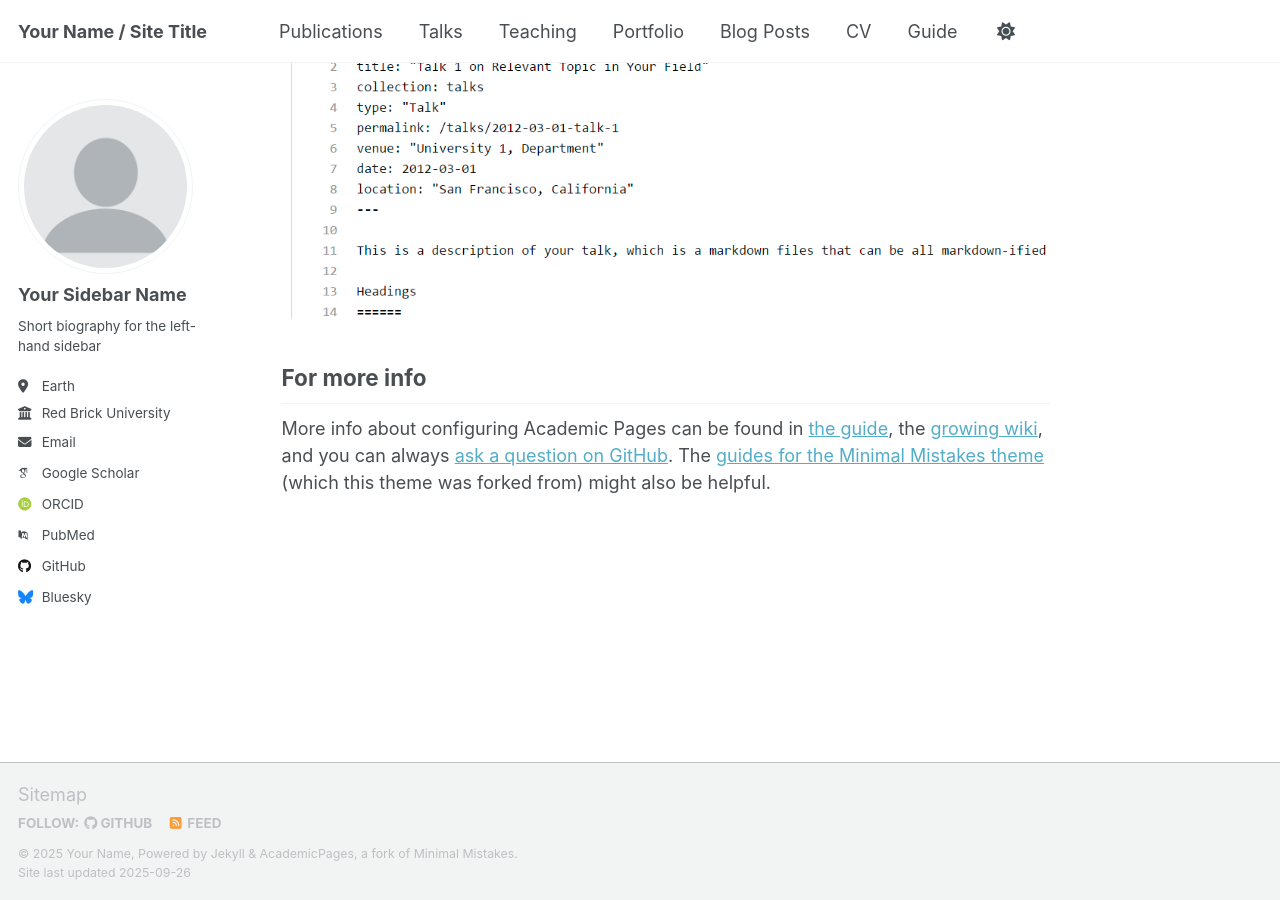
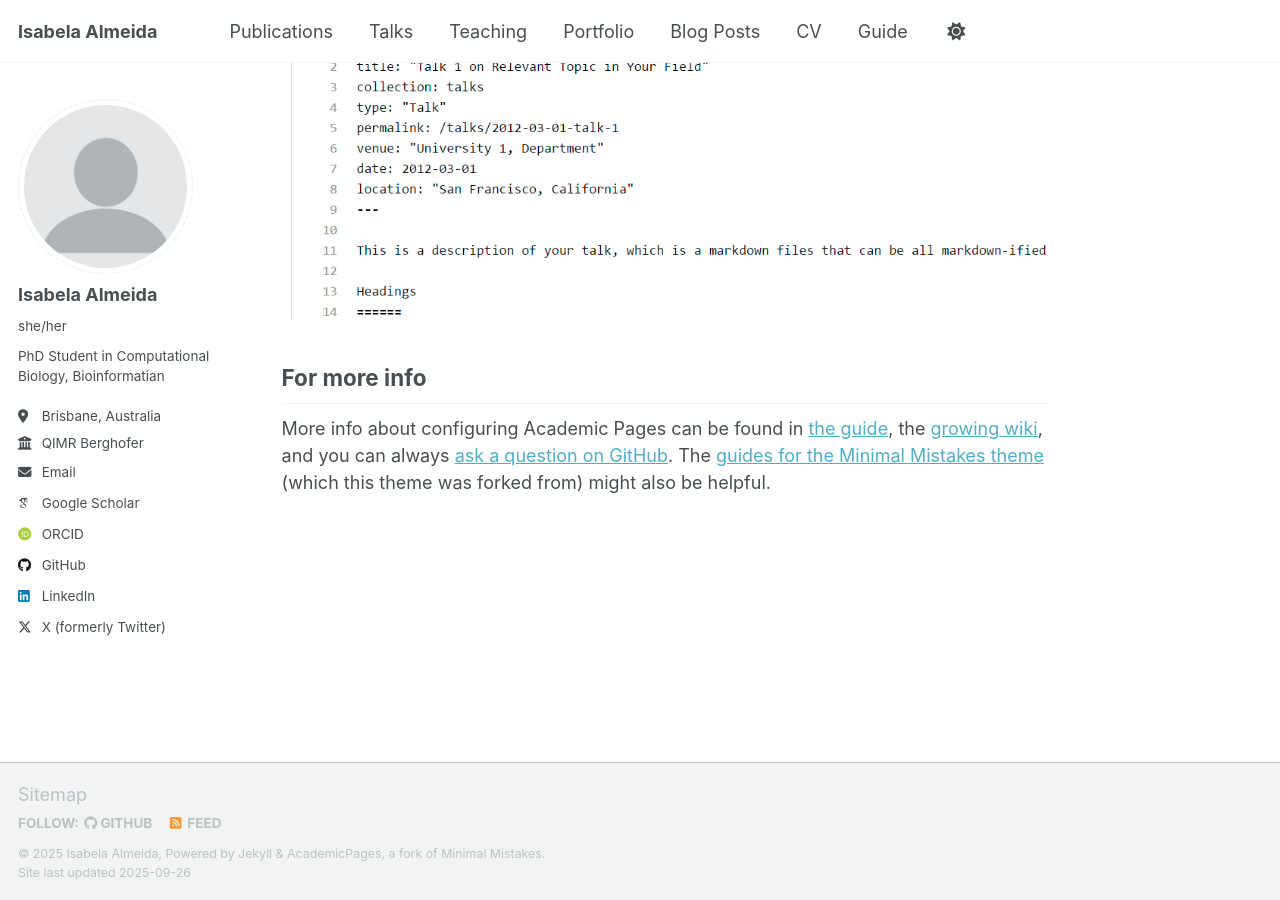
Before and after one commit to isabela42/isabela42.github.io, a Jekyll site: the page built from _pages/about.md, in a window 1280 px wide and 900 px high, scrolled down 2880 px. Built offline with Jekyll 4.4.1, drawn with Linux system fonts in a browser that asks for light colours; some web fonts are replaced; a script that is not in the unit is left out.

Commit message:
initial config commit

```diff
--- a/_config.yml
+++ b/_config.yml
@@ -9,14 +9,14 @@
 # Basic Site Settings
 locale                   : "en-US"
 site_theme               : "default" # Currently available options are "default", "air"
-title                    : "Your Name / Site Title"
+title                    : "Isabela Almeida"
 title_separator          : "-"
-name                     : &name "Your Name"
-description              : &description "Your Name's academic portfolio"   # Update this with a general description of your site, this is the default if not overridden by a page
-url                      : https://academicpages.github.io # The base hostname & protocol for your site e.g. "https://[your GitHub username].github.io",
+name                     : &name "Isabela Almeida"
+description              : &description "Isabela's academic portfolio"   # Update this with a general description of your site, this is the default if not overridden by a page
+url                      : https://isabela42.github.io # The base hostname & protocol for your site e.g. "https://[your GitHub username].github.io",
                                                            # or if you already have some other page hosted on Github then use "https://[your GitHub username].github.io/[Your Repo Name]"
 baseurl                  : "" # the subpath of your site, e.g. "/blog"
-repository               : "academicpages/academicpages.github.io"
+repository               : "isabela42/isabela42.github.io"
 
 # Site Author - The following control what appear as part of the author content on the side bar.
 #               If a field is blank the icon and link will not appear, otherwise it will be shown.
@@ -24,23 +24,23 @@ repository               : "academicpages/academicpages.github.io"
 author:
   # Biographic information
   avatar           : "profile.png"
-  name             : "Your Sidebar Name"
-  pronouns         : # example: "she/her"
-  bio              : "Short biography for the left-hand sidebar"
-  location         : "Earth"
-  employer         : "Red Brick University"
+  name             : "Isabela Almeida"
+  pronouns         : "she/her"
+  bio              : "PhD Student in Computational Biology, Bioinformatian"
+  location         : "Brisbane, Australia"
+  employer         : "QIMR Berghofer"
   uri              : # URL
-  email            : "none@example.org"
+  email            : "mb.isabela42@gmail.com"
 
   # Academic websites
   academia         : # URL
   arxiv            : # URL - Update with the correct link to your profile
-  googlescholar    : "https://scholar.google.com/citations?user=PS_CX0AAAAAJ"
+  googlescholar    : "https://scholar.google.com/citations?user=6QP3WY0AAAAJ&hl=en"
   inspire-hep      : # URL
   impactstory      : # URL
-  orcid            : "http://orcid.org/yourorcidurl"
+  orcid            : "https://orcid.org/0000-0001-9995-782X"
   semantic         : # URL
-  pubmed           : "https://www.ncbi.nlm.nih.gov/pubmed/?term=john+snow"
+  pubmed           : #"https://www.ncbi.nlm.nih.gov/pubmed/?term=john+snow"
   researchgate     : # URL
   scopus           : # URL
 
@@ -48,13 +48,13 @@ author:
   bitbucket        : # Username - Update with your username on the site
   codepen          : # Username
   dribbble         : # Username
-  github           : "academicpages"
+  github           : "isabela42"
   kaggle           : # Username
   stackoverflow    : # User number or user number and name (i.e., use "1" or "1/jeff-atwood")
 
   # Social media
   artstation       : # Username
-  bluesky          : "bsky.app" # Replace this with you Bluesky username
+  bluesky          : # "bsky.app" # Replace this with you Bluesky username
   facebook         : # Username
   flickr           : # Username
   foursquare       : # Username
@@ -63,7 +63,7 @@ author:
   keybase          : # Username
   instagram        : # Username
   lastfm           : # Username
-  linkedin         : # Username
+  linkedin         : "isabela42"
   mastodon         : # URL
   medium           : # URL
   pinterest        : # Username
@@ -71,7 +71,7 @@ author:
   steam            : # Username
   telegram         : # URL
   tumblr           : # Username
-  twitter          : # Username for X / Twitter
+  twitter          : "ipda42"
   vine             : # Username
   weibo            : # Username
   wikipedia        : # Username
```
